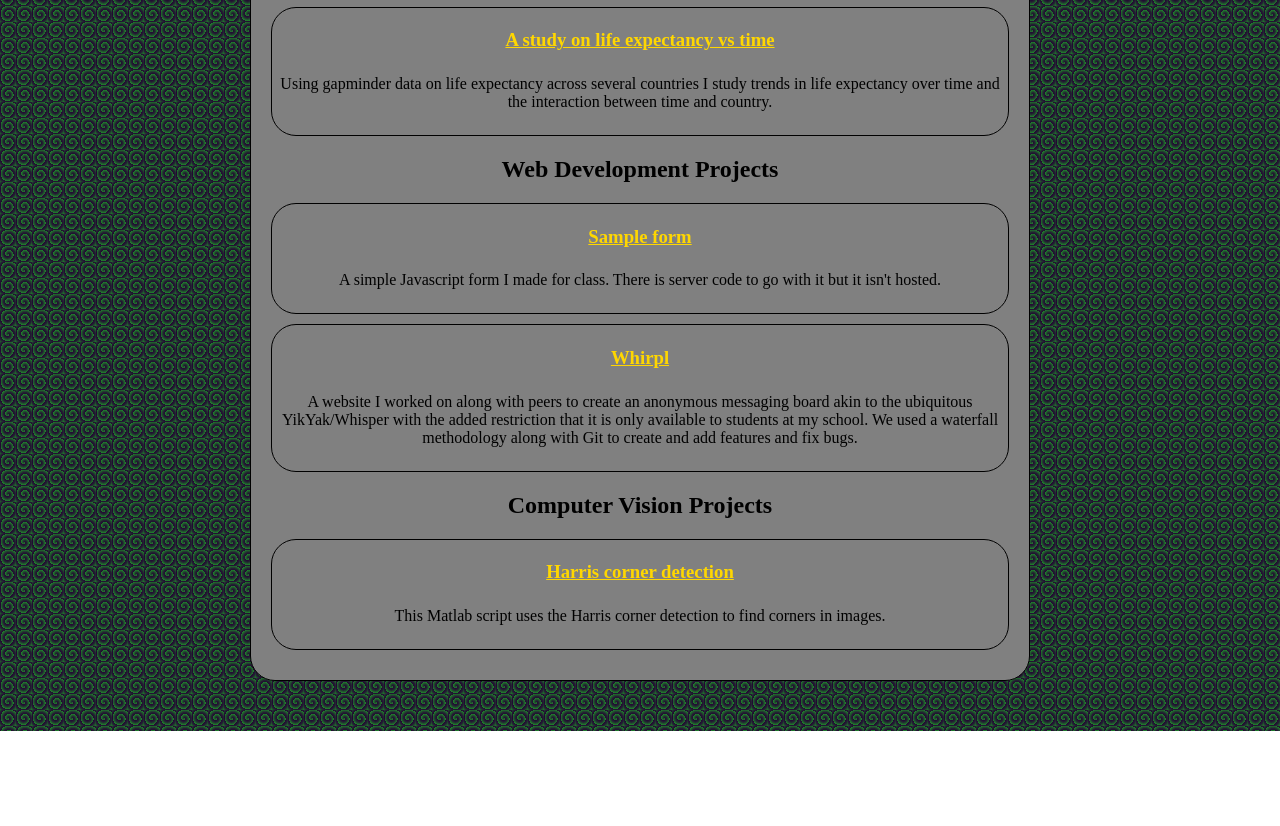
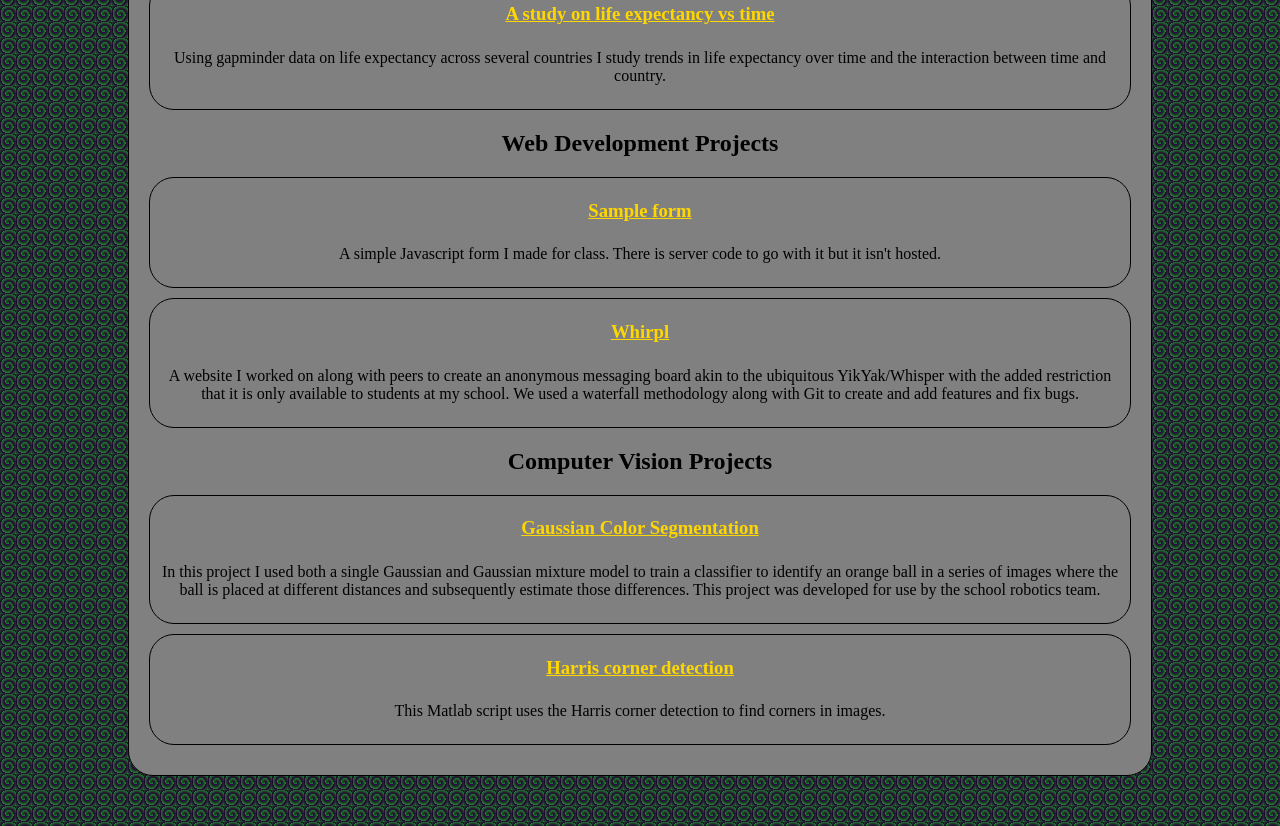
Before and after one commit to WilliamWeihnacht/WilliamWeihnacht.github.io, a plain HTML site: page projects.html in a window 1280 px wide. Shown: the part 474-1300 px from the top of the page. Before the commit the page ends 1205 px from the top, so only its background shows below. Drawn offline with Linux system fonts and the light colour scheme.

Commit message:
added project

```diff
--- a/projects.html
+++ b/projects.html
@@ -32,6 +32,9 @@
 			<p>A website I worked on along with peers to create an anonymous messaging board akin to the ubiquitous YikYak/Whisper with the added restriction that it is only available to students at my school. We used a waterfall methodology along with Git to create and add features and fix bugs.</p>
 		</section>
 		<h2 id="imageProcessing">Computer Vision Projects</h2>
+		<section><h3><a href="https://github.com/WilliamWeihnacht/GMM-color-segmentation">Gaussian Color Segmentation</a></h3>
+			<p>In this project I used both a single Gaussian and Gaussian mixture model to train a classifier to identify an orange ball in a series of images where the ball is placed at different distances and subsequently estimate those differences. This project was developed for use by the school robotics team.</p>
+		</section>
 		<section><h3><a href="https://github.com/WilliamWeihnacht/Harris-corner-detection/blob/113d7ce8e42cc3aa2314762bc625297aedddc531/myharris.m">Harris corner detection</a></h3>
 			<p>This Matlab script uses the Harris corner detection to find corners in images.</p>
 		</section>
--- a/style.css
+++ b/style.css
@@ -17,8 +17,10 @@ h3 a {
 
 body {
 	background-image: url("images/backgrounds/testbg2.png");
-	margin-left: 250px;
-	margin-right: 250px;
+	/*margin-left: 250px;
+	margin-right: 250px;*/
+	margin: auto;
+	width: 80%;
 	background-repeat: repeat;
 }
 
```
Also changed, not shown: 1 other file.
